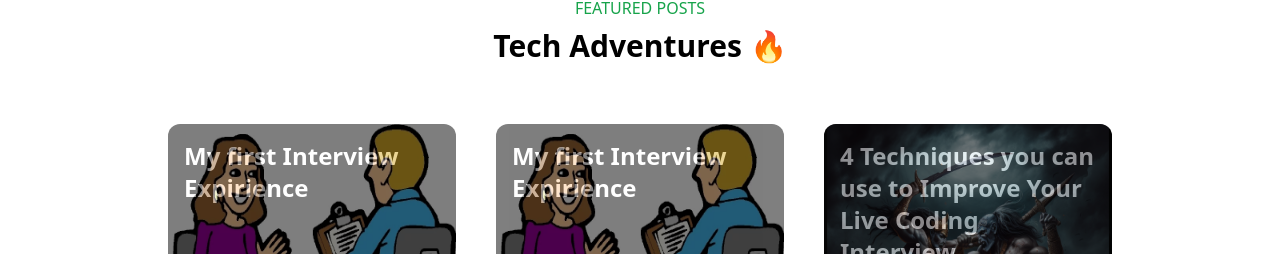
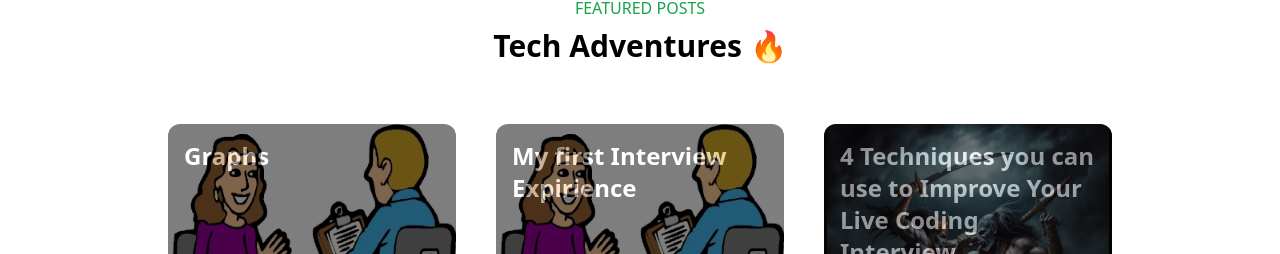
Before and after one commit to leehaney254/portfolio, a React (Vite) app: page / in a window 1280 px wide. Shown: the part 3212-3466 px from the top of the page. Built offline with nearby package versions, Linux system fonts and the light colour scheme.

Commit message:
Feat: Add post title

```diff
--- a/src/data/data.ts
+++ b/src/data/data.ts
@@ -169,9 +169,9 @@ export const tools = [
 export const posts = [
   {
     Image: interview,
-    heading: "My first Interview Expirience",
+    heading: "Graphs",
     link: "https://medium.com/@georgeleehaney20/graphs-df7370898d5e",
-    date: "6 Jun 2023",
+    date: "29 July 2023",
     genre: "Data Structure and Algorithms",
     like: 100,
     description: "Have you ever wondered how social media recommends friends? Come let me show you the secret",
```
